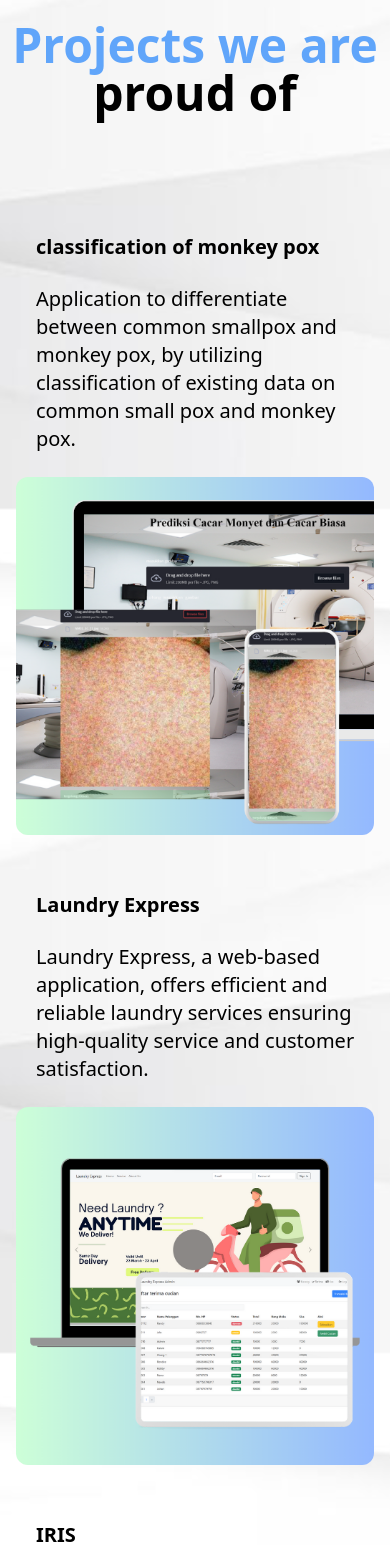
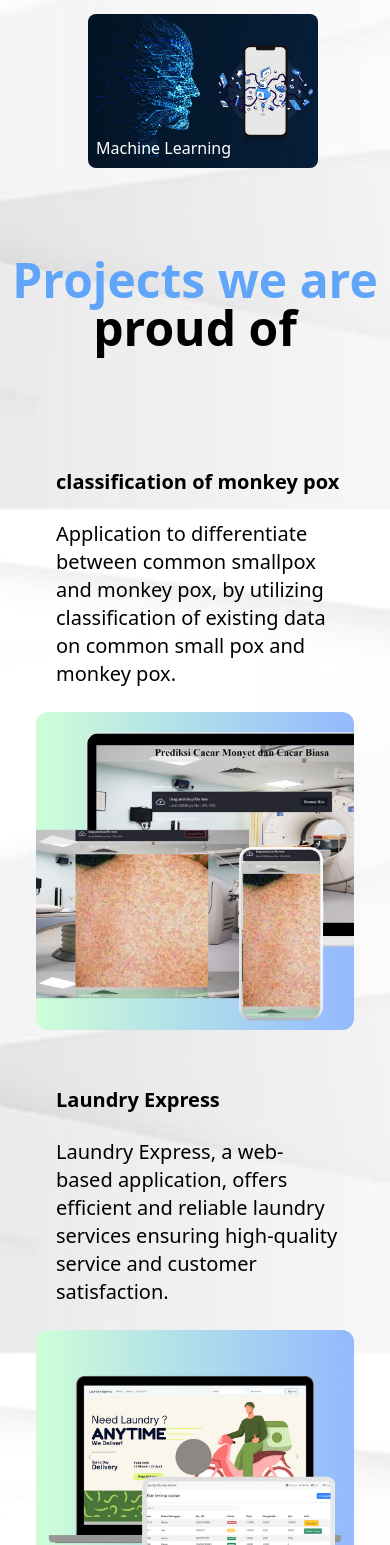
Before and after one commit to akhfarisfz/U, a React (Create React App) app in the folder profile/: page / in a window 390 px wide. Shown: the part 1179-2724 px from the top of the page. Built offline with nearby package versions, Linux system fonts and the light colour scheme.

Commit message:
Update responsive

```diff
--- a/profile/src/Page1/PortoPage1.js
+++ b/profile/src/Page1/PortoPage1.js
@@ -10,7 +10,7 @@ function PortoPage1() {
   return (
     <div>
       <div
-        className="flex space-x-4 justify-center my-20 py-19 text-center"
+        className="flex space-x-4 justify-center my-20 py-19 text-center "
         id="products"
       >
         <h1 className="font-bold text-blue-400 text-5xl lg:text-6xl ">
--- a/profile/src/Page1/Services.js
+++ b/profile/src/Page1/Services.js
@@ -7,11 +7,11 @@ function ProductDescription({ imageSrc, altImage, title, description }) {
 
   return (
     <div
-      className="md:w-full relative m-2 overflow-hidden transform transition-all duration-500"
+      className="w-full md:w-full relative m-2 overflow-hidden transform transition-all duration-500"
       onMouseEnter={() => setIsHovered(true)}
       onMouseLeave={() => setIsHovered(false)}
     >
-      <div className="mx-20 sm:mx-5 relative">
+      <div className="mx-auto  relative">
         <img
           src={imageSrc}
           alt={altImage}
@@ -56,7 +56,6 @@ export default function Services() {
 
     window.addEventListener("scroll", handleScroll);
 
-    // Membersihkan event listener pada unmount
     return () => {
       window.removeEventListener("scroll", handleScroll);
     };
--- a/profile/src/Page2/Portofolio1.js
+++ b/profile/src/Page2/Portofolio1.js
@@ -2,7 +2,7 @@ import React from "react";
 
 function Portofolio1(props) {
   return (
-    <div className="mx-auto max-w-screen-lg">
+    <div className="mx-5 max-w-screen-lg">
       <div className="flex flex-col md:flex-row px-4 md:px-0 py-5">
         <div className="w-full md:w-3/5">
           <h1 className="font-bold text-xl md:text-2xl mt-4 md:mt-28 pl-5">{props.judul}</h1>
--- a/profile/src/Page2/Portofolio2.js
+++ b/profile/src/Page2/Portofolio2.js
@@ -2,7 +2,7 @@ import React from "react";
 
 function Portofolio2(props) {
   return (
-    <div className="mx-auto max-w-screen-lg">
+    <div className="mx-5 max-w-screen-lg">
       <div className="flex flex-col md:flex-row px-4 md:px-0 py-5">
       <div className="w-full md:w-2/5 hidden sm:block">
           <img className="w-full md:max-w-full rounded-xl" src={props.src} alt={props.alt} />
```
